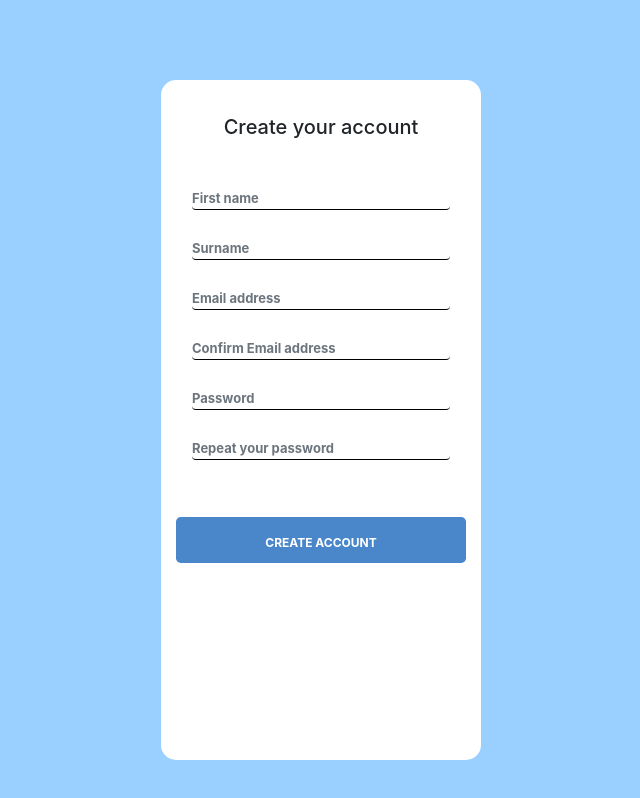
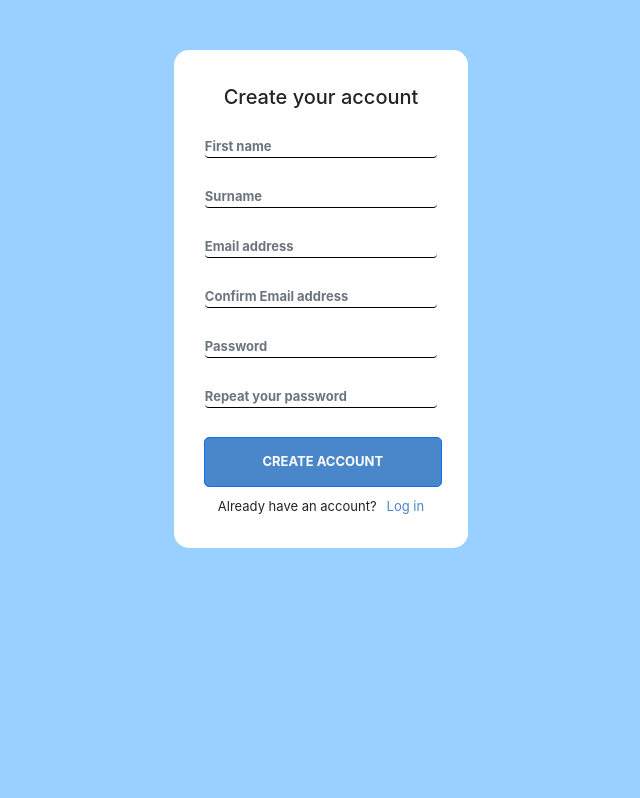
Before and after one commit to thatseogirl/Registration-form, a React (Create React App) app: page / in a window 1280 px wide. Shown: the whole page, without its empty margins (319-959 px from the left). Built offline with nearby package versions, Linux system fonts and the light colour scheme.

Commit message:
added react route link

```diff
--- a/src/App.scss
+++ b/src/App.scss
@@ -20,12 +20,6 @@ body {
   font-weight: bold;
   font-size: 13px;
 }
-.createAccount {
-  display: flex;
-  gap: 5px;
-  margin-top: 10px;
-  font-size: 13px;
-}
 .error {
   color: red;
   font-size: 8px;
--- a/src/components/Login/Login.js
+++ b/src/components/Login/Login.js
@@ -1,89 +1,89 @@
-import { useState, React } from 'react'
-import { Form, Button } from "react-bootstrap"
-import { Link } from "react-router-dom"
-import LoginValidation from "../Validation/LoginValidation"
+import { useState, React } from "react";
+import { Form, Button } from "react-bootstrap";
+import { Link } from "react-router-dom";
+import LoginValidation from "../Validation/LoginValidation";
 export default function Login() {
-
   const [data, setData] = useState({
     email: "",
     password: "",
-    })
+  });
 
   const handleChange = (event) => {
     setData({
       ...data,
-            [event.target.name]: (event.target.value)
+      [event.target.name]: event.target.value,
     });
   };
   const [errors, setErrors] = useState({});
+
   const handleClick = (event) => {
-
     const errors = LoginValidation(data);
-
     if (Object.keys(errors).length > 0) {
       event.preventDefault();
       setErrors(errors);
       return;
     }
 
-        const userDataRetrieved = localStorage.getItem('userData');
+    const userDataRetrieved = localStorage.getItem("userData");
     const parsedUserData = JSON.parse(userDataRetrieved);
-        if (parsedUserData.email !== data.email
-            || parsedUserData.password !== data.password) {
+    if (
+      parsedUserData.email !== data.email ||
+      parsedUserData.password !== data.password
+    ) {
       event.preventDefault();
       return;
     }
-    }
+  };
 
   return (
     <div className="login">
       <h2 className="login_header">Login</h2>
       <Form className="login_header_form">
         <Form.Group className="mb-3 p-3">
-                    <Form.Control type="email"
+          {errors.email && <span className="error">{errors.email}</span>}
+          <Form.Control
+            type="email"
             value={data.email}
             name="email"
             onChange={handleChange}
             className="login_header_form_control"
             placeholder="Email address"
+          />
 
-                    />
-                    {errors.email && <p className="error">{errors.email}</p>}
-                    <Form.Control type="password"
+          {errors.password && <span className="error">{errors.password}</span>}
+          <Form.Control
+            type="password"
             value={data.password}
             name="password"
             onChange={handleChange}
             className="login_header_form_control"
             placeholder="Password"
           />
-                    {errors.password && <p className="error">{errors.password}</p>}
         </Form.Group>
+      </Form>
 
-                <div className="d-grid gap-2">
-                    <Button variant="primary" type="submit"
+      <Link to="/UserDetails" onClick={handleClick}>
+        <Button
+          type="submit"
           className="login_header_form_control_button"
-                        size="lg">
-                        <Link to="/UserDetails"
-                            onClick={handleClick}
-                            style={{
-                                textDecoration: 'none',
-                                fontSize: '12px',
-                                fontWeight: 'bold',
-                                color: 'white',
-                                textTransform: 'uppercase'
-                            }}>Log In
+          size="lg"
+        >
+          Log In
+        </Button>
       </Link>
-                    </Button>
-                </div>
 
       <div className="createAccount">
         <p>No account yet?</p>
-                    <Link to="/"
-                        style={{ textDecoration: 'none' }}
-                    >Create one here.
+        <Link
+          to="/"
+          style={{
+            textDecoration: "none",
+            color: "#4A87CA",
+          }}
+        >
+          Create one here.
         </Link>
       </div>
-            </Form>
     </div>
-    )
+  );
 }
--- a/src/components/SignUp/SignUp.js
+++ b/src/components/SignUp/SignUp.js
@@ -1,7 +1,7 @@
-import { useState, React } from 'react'
-import { Link } from "react-router-dom"
-import { Form, Button } from "react-bootstrap"
-import SignUpValidation from "../Validation/SignUpValidation"
+import { useState, React } from "react";
+import { Link } from "react-router-dom";
+import { Form, Button } from "react-bootstrap";
+import SignUpValidation from "../Validation/SignUpValidation";
 
 export default function SignUp() {
   const [formvalue, setFormValue] = useState({
@@ -14,15 +14,17 @@ export default function SignUp() {
   });
 
   const handleChange = (event) => {
-        setFormValue({
+    setFormValue(
+      {
         ...formvalue,
-            [event.target.name]: (event.target.value)
-        }, [formvalue]);
-    }
+        [event.target.name]: event.target.value,
+      },
+      [formvalue]
+    );
+  };
   const [errors, setErrors] = useState({});
 
   const handleClick = (event) => {
-
     const errors = SignUpValidation(formvalue);
     if (Object.keys(errors).length > 0) {
       event.preventDefault();
@@ -30,80 +32,100 @@ export default function SignUp() {
       return false;
     }
     localStorage.setItem("userData", JSON.stringify(formvalue));
-    }
+  };
+  const handleLogin = () => {};
 
   return (
     <div className="signUp">
       <h2 className="signUp_header">Create your account</h2>
       <Form className="signUp_header_form">
-
         <Form.Group className="mb-3 p-3 form">
-                    <Form.Control type="text"
+          {errors.Firstname && (
+            <span className="error">{errors.Firstname}</span>
+          )}
+          <Form.Control
+            type="text"
             value={formvalue.Firstname}
             name="Firstname"
             onChange={handleChange}
             className="signUp_header_form_control"
-                        placeholder="First name" />
-                    {errors.Firstname && <p className="error">{errors.Firstname}</p>}
+            placeholder="First name"
+          />
 
-                    <Form.Control type="text"
+          {errors.Surname && <span className="error">{errors.Surname}</span>}
+          <Form.Control
+            type="text"
             value={formvalue.Surname}
             name="Surname"
             onChange={handleChange}
             className="signUp_header_form_control"
-                        placeholder="Surname" />
-                    {errors.Surname && <p className="error">{errors.Surname}</p>}
+            placeholder="Surname"
+          />
 
-                    <Form.Control type="email"
+          {errors.email && <span className="error">{errors.email}</span>}
+          <Form.Control
+            type="email"
             value={formvalue.email}
             name="email"
             onChange={handleChange}
             className="signUp_header_form_control"
-                        placeholder="Email address" />
-                    {errors.email && <p className="error">{errors.email}</p>}
-
-                    <Form.Control type="email"
+            placeholder="Email address"
+          />
+          {errors.confirmEmail && (
+            <span className="error">{errors.confirmEmail}</span>
+          )}
+          <Form.Control
+            type="email"
             value={formvalue.confirmEmail}
             name="confirmEmail"
             onChange={handleChange}
             className="signUp_header_form_control"
-                        placeholder="Confirm Email address" />
-                    {errors.confirmEmail && <p className="error">{errors.confirmEmail}</p>}
+            placeholder="Confirm Email address"
+          />
 
-                    <Form.Control type="password"
+          {errors.password && <span className="error">{errors.password}</span>}
+          <Form.Control
+            type="password"
             value={formvalue.password}
             name="password"
             onChange={handleChange}
             className="signUp_header_form_control"
-                        placeholder="Password" />
-                    {errors.password && <p className="error">{errors.password}</p>}
-
-                    <Form.Control type="password"
+            placeholder="Password"
+          />
+          {errors.confirmPassword && (
+            <span className="error">{errors.confirmPassword}</span>
+          )}
+          <Form.Control
+            type="password"
             value={formvalue.confirmPassword}
             name="confirmPassword"
             onChange={handleChange}
             className="signUp_header_form_control"
-                        placeholder="Repeat your password" />
-                    {errors.confirmPassword && <p className="error">{errors.confirmPassword}</p>}
+            placeholder="Repeat your password"
+          />
         </Form.Group>
-
-                <div className="d-grid gap-2">
-                    <Button type="submit"
+      </Form>
+      <Link to="/Login" onClick={handleClick}>
+        <Button
+          type="submit"
           className="signUp_header_form_control_button"
-                        size="lg" >
-                        <Link to="/Login"
-                            onClick={handleClick}
+        >
+          Create Account
+        </Button>
+      </Link>
+      <div className="navigationLink">
+        <p>Already have an account?</p>
+        <Link
+          to="/Login"
+          onClick={handleLogin}
           style={{
-                                textDecoration: 'none',
-                                fontSize: '12px',
-                                fontWeight: 'bold',
-                                color: 'white',
-                                textTransform: 'uppercase'
-                            }}>
-                            Create Account</Link>
-                    </Button>
+            textDecoration: "none",
+            color: "#4A87CA",
+          }}
+        >
+          Log in
+        </Link>
       </div>
-            </Form>
     </div>
-    )
+  );
 }
--- a/src/components/UserDetails/UserDetails.js
+++ b/src/components/UserDetails/UserDetails.js
@@ -13,7 +13,10 @@ export default function UserDetails() {
           Welcome to your admin account.
     </Card.Text>
         <Link to="/Login"
-          style={{ textDecoration: 'none' }}
+          style={{
+            textDecoration: 'none',
+            color: '#4A87CA'
+          }}
         >Sign out.
           </Link>
       </Card.Body>
--- a/src/scss/_signup.scss
+++ b/src/scss/_signup.scss
@@ -5,21 +5,22 @@
   margin: auto;
   background-color: myVariable.$bg-form;
   border-radius: myVariable.$border-radius;
-  max-width: 25%;
-  height: 85vh;
+  max-width: 23%;
+  // height: 75vh;
   padding: 15px;
-  margin-top: 80px;
+  margin-top: 50px;
   @include mixins.respond(large) {
-    max-width: 40%;
+    min-width: 35%;
+    height: 60vh;
   }
   @include mixins.respond(medium) {
-    min-width: 40%;
-    height: 90vh;
+    min-width: 60%;
+    height: 55vh;
   }
   @include mixins.respond(small) {
     min-width: 80%;
-    height: 90vh;
-    margin-top: 40px;
+    height: 60vh;
+    margin-top: 80px;
   }
   &_header {
     font-size: 20px;
@@ -29,20 +30,37 @@
       font-size: 15px;
     }
     &_form {
-      margin-top: 30px;
+      height: 320px;
       &_control {
         border: 0;
         border-bottom: 1px solid black;
         padding: 0;
         margin-bottom: 25px;
         &_button {
-          background-color: myVariable.$button;
-          border: 0;
+          background-color: myVariable.$button!important;
+          width: 90%;
+          height: 50px;
+          margin-left: 15px;
+          text-transform: uppercase;
+          text-align: center;
+          font-size: 13px;
+          font-weight: bold;
+          border-radius: 5px!important;
+          outline: none!important;
+          box-shadow: none!important;
           &:hover {
-            background-color: myVariable.$button !important;
+            background-color: myVariable.$buttonHover !important;
+              color:myVariable.$text;
           }
         }
       }
     }
   }
 }
+.navigationLink{
+  margin-top: 10px;
+  display: flex;
+ gap: 10px;
+ justify-content: center;
+ font-size: 13px;
+}
--- a/src/scss/_variables.scss
+++ b/src/scss/_variables.scss
@@ -1,6 +1,7 @@
 $bg-main: #9AD0FF;
 $bg-form: white;
 $button: #4A87CA;
+$buttonHover: white;
 $text: black;
 $font: 400, 16px;
 $border-radius: 15px;
```
Also changed, not shown: src/scss/_login.scss (+23 -7 lines). Lines whose indentation alone changed are shown as unchanged.
